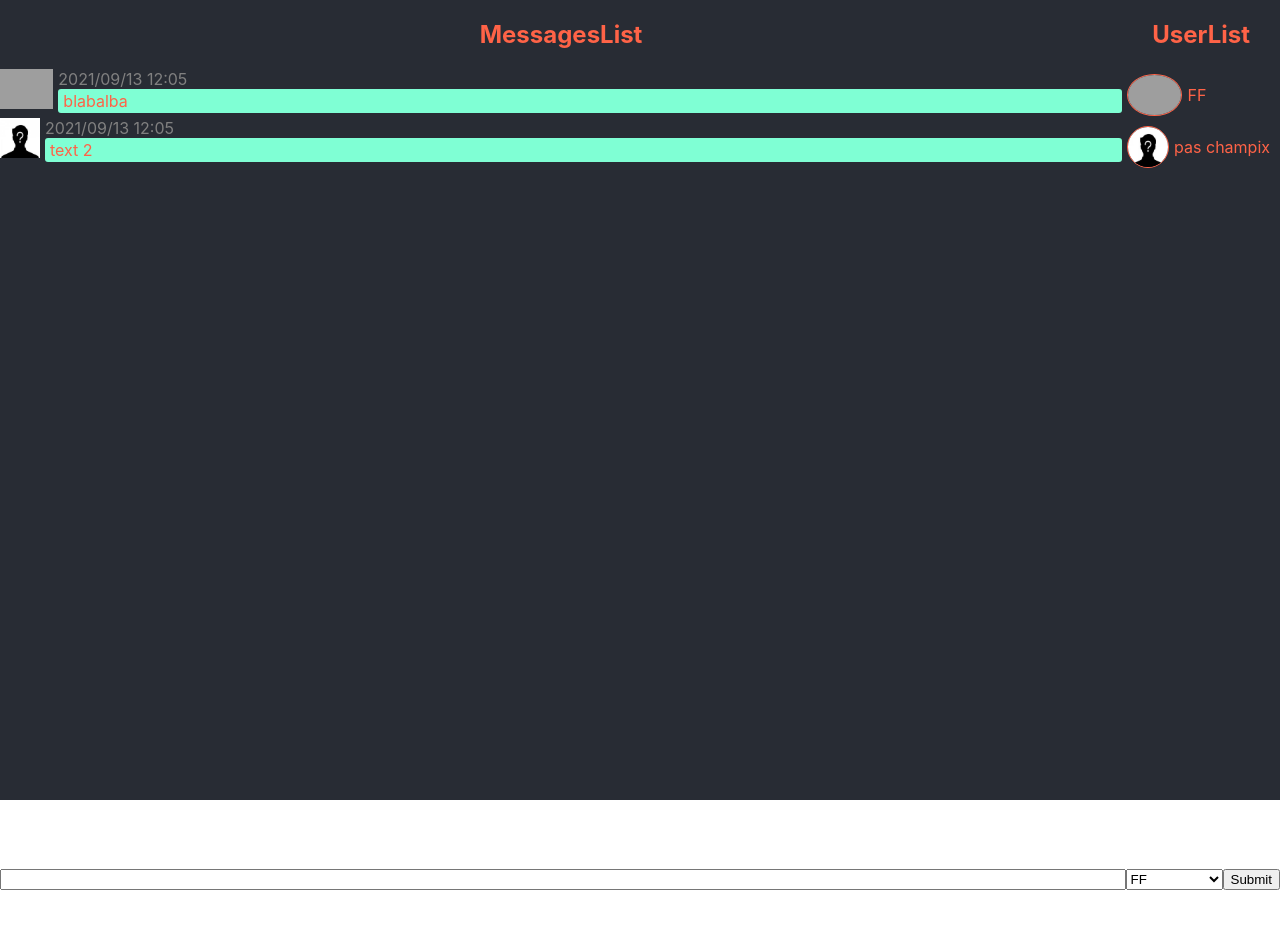
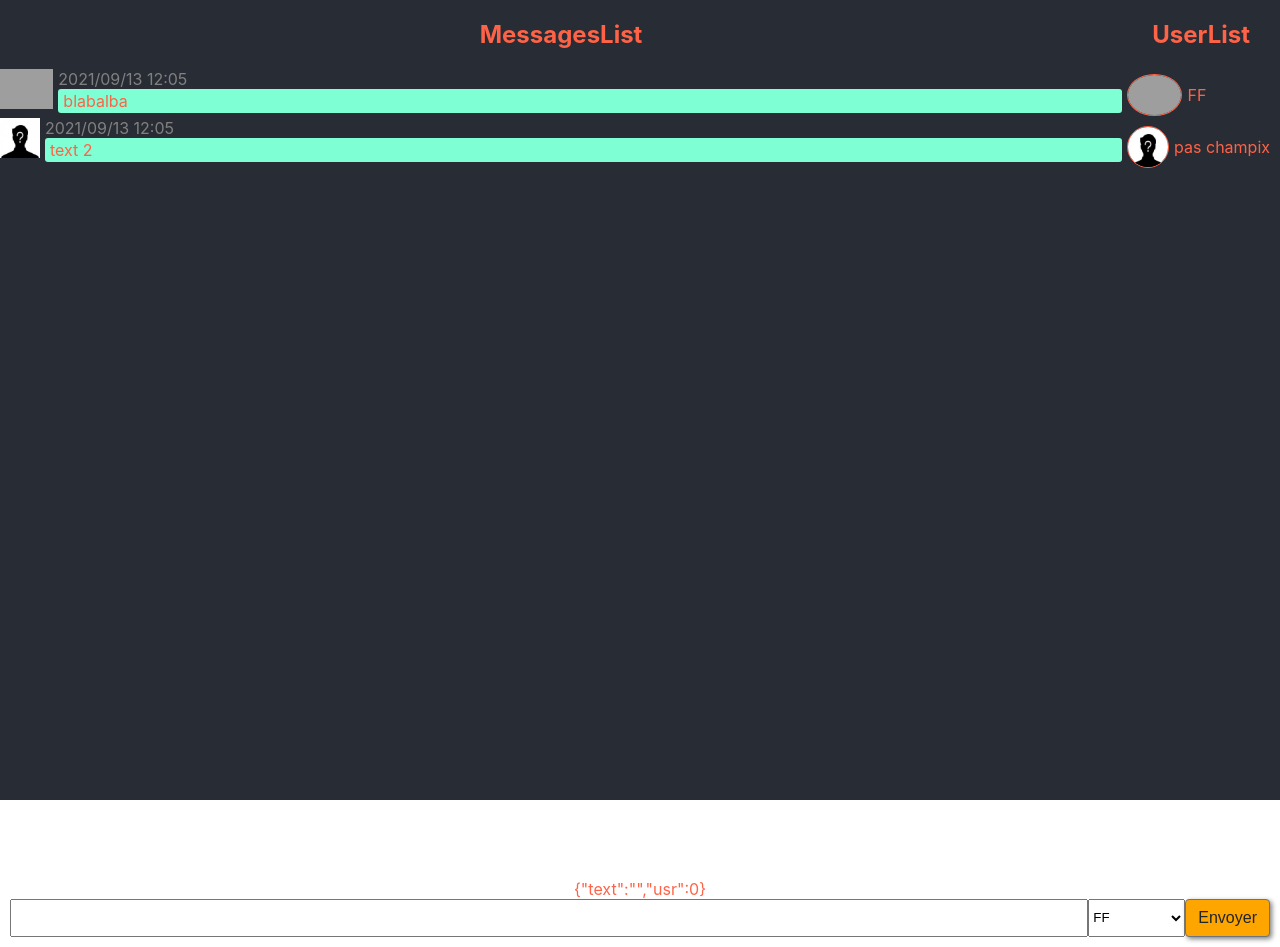
Before and after one commit to ffayel/2021_09_13_tjs, a React (Create React App) app: page / in a window 1280 px wide. Before the commit the page ends 890 px from the top, so only its background shows below. Built offline with nearby package versions, Linux system fonts and the light colour scheme; grey boxes are pictures that could not be loaded.

Commit message:
propagation des values

```diff
--- a/src/App/components/FormMessage/FormMessage.js
+++ b/src/App/components/FormMessage/FormMessage.js
@@ -2,16 +2,32 @@ import React, { useState } from 'react';
 import PropTypes from 'prop-types';
 import styles from './FormMessage.module.scss';
 import UISelectUser from '../UISelectUser/UISelectUser';
+import MessageInput from '../MessageInput/MessageInput';
+import Button from '../Button/Button';
 
-export const formMessageInitialState = {}
+export const formMessageInitialState = {
+  text: '',
+  usr: 0,
+}
 
 const FormMessage = (props) => {
   const [formMessageState, setFormMessageState] = useState(formMessageInitialState);
   return (
     <div className={styles.FormMessage} data-testid="FormMessage">
-      <input type='text' />
-      <UISelectUser/>
-      <input type='submit' />
+      {JSON.stringify(formMessageState)}
+      <form onSubmit={(evt) => {
+        evt.preventDefault();
+      }}>
+        <MessageInput value={formMessageState.text} onChange={
+          (evt) => {
+            setFormMessageState({...formMessageState, text:evt.target.value})
+          }} />
+        <UISelectUser value={formMessageState.usr} onChange={
+          (evt) => {
+            setFormMessageState({...formMessageState, usr:evt.target.value})
+          }} />
+        <Button type='submit'>Envoyer</Button>
+      </form>
     </div>
   )
 };
--- a/src/App/components/FormMessage/FormMessage.module.scss
+++ b/src/App/components/FormMessage/FormMessage.module.scss
@@ -1,7 +1,10 @@
-.FormMessage {
+.FormMessage{
+    padding: 10px 10px;
+}
+.FormMessage form {
     display: flex;
 }
-.FormMessage>*:nth-child(1){
+.FormMessage form>*:nth-child(1){
     flex-grow: 1;
     padding-left: 5px;
 }
--- /dev/null
+++ b/src/App/components/MessageInput/MessageInput.js
@@ -0,0 +1,17 @@
+import React from 'react';
+import PropTypes from 'prop-types';
+import styles from './MessageInput.module.scss';
+
+const MessageInput = (props) => (
+  <input type='text' className={styles.MessageInput}
+  data-testid="MessageInput" onChange={props.onChange} value={props.value} />
+);
+
+MessageInput.propTypes = {
+  value: PropTypes.string,
+  onChange: PropTypes.func.isRequired,
+};
+
+MessageInput.defaultProps = {};
+
+export default MessageInput;
--- /dev/null
+++ b/src/App/components/MessageInput/MessageInput.module.scss
@@ -0,0 +1 @@
+.MessageInput {}
--- a/src/App/components/MessagesList/MessagesList.js
+++ b/src/App/components/MessagesList/MessagesList.js
@@ -6,7 +6,7 @@ import Moment from 'react-moment';
 
 export const messagesListInitialState = [
   {
-    id: 1,
+    id: 0,
     text: 'blabalba',
     dateTime: new Date(),
     userId: 0,
--- a/src/App/components/UIMessage/UIMessage.module.scss
+++ b/src/App/components/UIMessage/UIMessage.module.scss
@@ -2,6 +2,10 @@
     display: flex;
     text-align: left;
     margin-bottom: 5px;
+}
+
+.MessagesList:nth-of-type(even){
+    color: pink;
 }
 .UIMessage>*:nth-child(2){
     flex-grow: 1;
--- a/src/App/components/UISelectUser/UISelectUser.js
+++ b/src/App/components/UISelectUser/UISelectUser.js
@@ -4,7 +4,7 @@ import styles from './UISelectUser.module.scss';
 import { userListInitialState } from '../UserList/UserList';
 
 const UISelectUser = (props) => (
-  <select className={styles.UISelectUser} data-testid="UISelectUser" onChange={props.onChange}>
+  <select className={styles.UISelectUser} data-testid="UISelectUser" onChange={props.onChange} value={props.value}>
     {
       props.users.map((e, i) => <option value={e.id} key={`opt-usr-${i}`}>{e.nick}</option>)
     }
@@ -12,6 +12,7 @@ const UISelectUser = (props) => (
 );
 
 UISelectUser.propTypes = {
+  value: PropTypes.string,
   users: PropTypes.array.isRequired,
   onChange: PropTypes.func.isRequired,
 };
```
Also changed, not shown: 1 other file (tests, documents, lock files or other folders).
